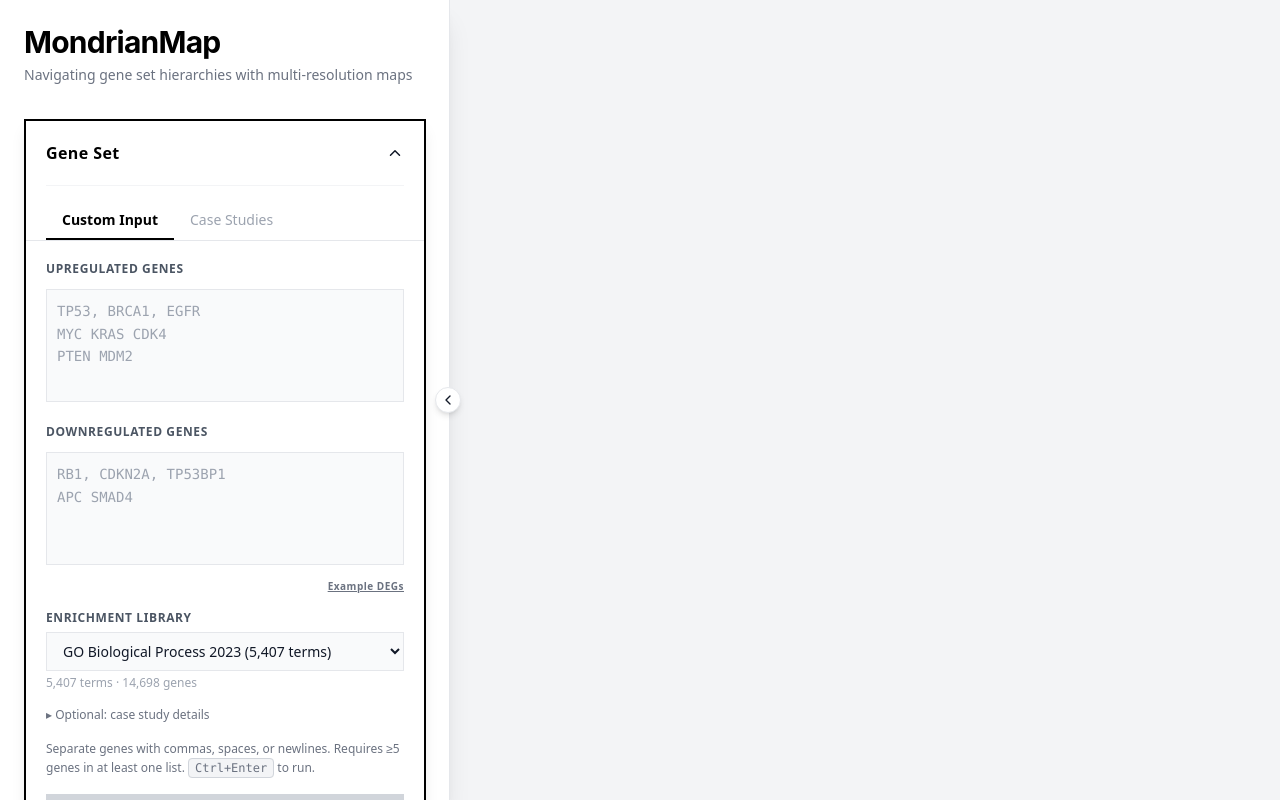
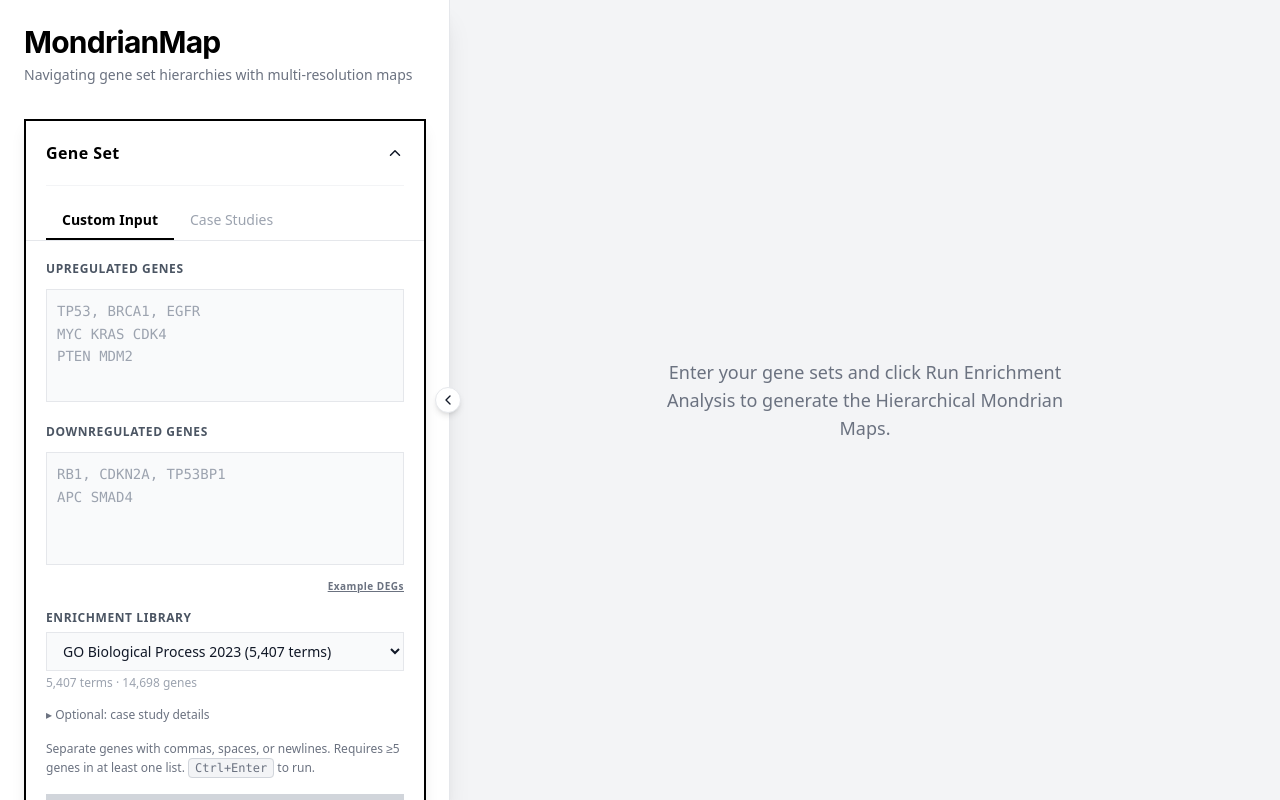
Before and after one commit to aimed-lab/mondrian-web, a React (Vite) app: page / in a window 1280 px wide. Built offline with nearby package versions, Linux system fonts and the light colour scheme.

Commit message:
feat: info messages updated fix: layer view max to 13

```diff
--- a/src/App.jsx
+++ b/src/App.jsx
@@ -48,6 +48,7 @@ function App() {
     // --- UI State ---
     const [isPanelOpen, setIsPanelOpen] = useState(true);
     const [isRightPanelOpen, setIsRightPanelOpen] = useState(true);
+    const [inputMode, setInputMode] = useState('custom');
 
     // --- AI Explain: nodes currently selected on the Mondrian Map ---
     const [selectedNodes, setSelectedNodes] = useState([]);
@@ -334,6 +335,7 @@ function App() {
                             <GeneSetInput
                                 onRunAnalysis={handleRunAnalysis}
                                 isLoading={isLoading}
+                                onModeChange={setInputMode}
                             />
 
                             {/* Error message */}
@@ -343,12 +345,7 @@ function App() {
                                 </div>
                             )}
 
-                        {/* Info message (no results, etc.) */}
-                        {info && !error && (
-                            <div className="bg-gray-50 border border-gray-200 text-gray-600 text-xs px-3 py-2 rounded-none">
-                                {info}
-                            </div>
-                        )}
+                            {/* Info message moved to canvas */}
 
                             <ParameterControls
                                 parameters={parameters}
@@ -379,6 +376,19 @@ function App() {
 
             {/* Main Content Area */}
             <div className="flex-1 relative h-full min-w-0">
+                {/* Empty State / Info Messages overlay */}
+                {(!layoutJson && !isLoading && !error) && (
+                    <div className="absolute inset-0 flex items-center justify-center z-50 pointer-events-none">
+                        <div className="text-gray-500 text-lg pointer-events-auto text-center mx-4 max-w-md">
+                            {info ? info : (
+                                inputMode === 'custom'
+                                    ? "Enter your gene sets and click Run Enrichment Analysis to generate the Hierarchical Mondrian Maps."
+                                    : "Select a case study and condition, then click Run Enrichment Analysis to generate the Hierarchical Mondrian Maps."
+                            )}
+                        </div>
+                    </div>
+                )}
+
                 <AnimatePresence>
                     {!isPanelOpen && (
                         <motion.button
@@ -428,7 +438,7 @@ function App() {
                                 currentLayer={parameters.selectedLayer}
                                 availableLayers={availableLayers}
                                 onLayerChange={handleLayerChange}
-                                allLayers={Math.max(...availableLayers)}
+                                allLayers={13}
                                 defaultLayer={Math.max(...availableLayers)}
                             />
                         </div>
--- a/src/components/GeneSetInput.jsx
+++ b/src/components/GeneSetInput.jsx
@@ -496,9 +496,13 @@ function CustomInputPanel({ libraryIndex, selectedLibrary, onLibraryChange, onRu
 
 // ── Main Component ───────────────────────────────────────────────────────
 
-const GeneSetInput = ({ onRunAnalysis, isLoading }) => {
+const GeneSetInput = ({ onRunAnalysis, isLoading, onModeChange }) => {
     const [isOpen, setIsOpen] = useState(true);
     const [mode, setMode] = useState('custom'); // 'custom' | 'case_study'
+
+    useEffect(() => {
+        if (onModeChange) onModeChange(mode);
+    }, [mode, onModeChange]);
     const [libraryIndex, setLibraryIndex] = useState(null);
     const [selectedLibrary, setSelectedLibrary] = useState('GO_Biological_Process_2023');
 
--- a/src/components/MondrianMap.jsx
+++ b/src/components/MondrianMap.jsx
@@ -446,8 +446,11 @@ const MondrianMap = forwardRef(function MondrianMap({ entities, relationships, w
     const lastLayerZoomRef = useRef(0);
 
     useEffect(() => {
-        if (!layoutEntities || layoutEntities.length === 0 || !relationships) return;
         const svg = d3.select(svgRef.current);
+        if (!layoutEntities || layoutEntities.length === 0 || !relationships) {
+            svg.selectAll("*").remove();
+            return;
+        }
         const contentGroup = drawMap(svg, { drawEntities: layoutEntities, drawRelationships: relationships, config: { selectionState: selection } }, true);
 
         // Within-layer zoom (only active when Ctrl is held)
```
Also changed, not shown: src/api/handlers/aiExplain.js (+12 -12 lines). Lines whose indentation alone changed are shown as unchanged.
